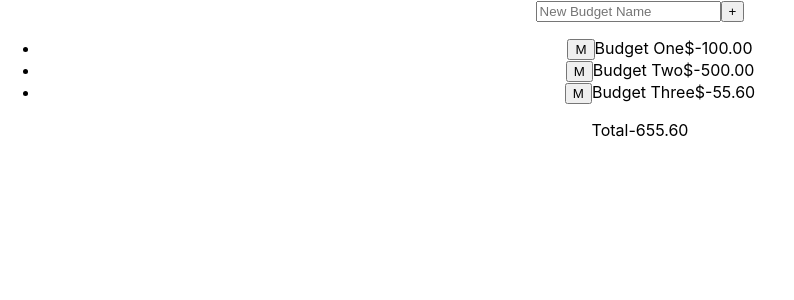
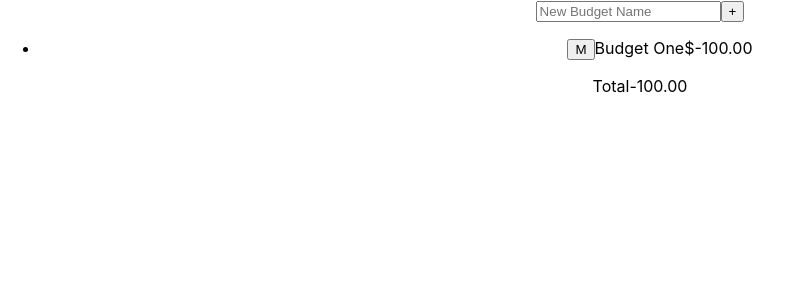
Before and after one commit to helloRupa/simply-budget, a React (Create React App) app: page / in a window 1280 px wide. Shown: the top 300 px of the page, without its empty margins (0-794 px from the left). Built offline with nearby package versions, Linux system fonts and the light colour scheme; the HTML template or start-up script is replaced by a standard one.

Commit message:
Delete budget from dashboard

```diff
--- a/src/components/dashboard/BudgetMenu.js
+++ b/src/components/dashboard/BudgetMenu.js
@@ -1,17 +1,20 @@
 import React, { useState } from 'react';
 import Rename from './Rename';
+import Delete from './Delete';
 
 function BudgetMenu({ budget }) {
   const [rename, setRename] = useState(false);
+  const [remove, setRemove] = useState(false);
 
   return (
     <div>
       <ul>
         <li><button onClick={() => setRename(true)}>Rename</button></li>
-        <li><button>Delete</button></li>
+        <li><button onClick={() => setRemove(true)}>Delete</button></li>
       </ul>
 
       { rename ? <Rename budget={budget} setRename={setRename} /> : ''}
+      { remove ? <Delete budget={budget} setRemove={setRemove} /> : '' }
     </div>
   )
 }
--- /dev/null
+++ b/src/components/dashboard/Delete.js
@@ -0,0 +1,24 @@
+import React from 'react';
+import { deleteBudget } from '../../shared/fileUtils';
+
+function Delete({ budget, setRemove }) {
+  const close = () => {
+    setRemove(false);
+  };
+
+  const removeBudget = e => {
+    e.preventDefault();
+    deleteBudget(budget.id);
+    close();
+  };
+
+  return (
+    <form>
+      <h2>Delete {budget.name}?</h2>
+      <button onClick={removeBudget}>Yes</button>
+      <button onClick={close}>No</button>
+    </form>
+  )
+}
+
+export default Delete;
--- a/src/db.json
+++ b/src/db.json
@@ -10,28 +10,6 @@
       "currentPeriod": 1,
       "expenditures": [],
       "id": 1
-    },
-    {
-      "name": "Budget Two",
-      "currency": "$",
-      "frequency": "month",
-      "limit": "500.00",
-      "startDate": "2020/3/18",
-      "tracking": "-500.00",
-      "currentPeriod": 1,
-      "expenditures": [],
-      "id": 2
-    },
-    {
-      "name": "Budget Three",
-      "currency": "$",
-      "frequency": "week",
-      "limit": "55.60",
-      "startDate": "2020/3/18",
-      "tracking": "-55.60",
-      "currentPeriod": 1,
-      "expenditures": [],
-      "id": 3
     }
   ]
 }
--- a/src/shared/fileUtils.js
+++ b/src/shared/fileUtils.js
@@ -44,7 +44,19 @@ export function updateBudget(id, budget) {
       'Content-Type': 'application/json'
     },
     body: JSON.stringify(budget)
-  }
+  };
 
   return generalFetch(patchUrl, options);
 }
+
+export function deleteBudget(id) {
+  const deleteUrl = `${url}/${id}`;
+  const options = {
+    method: 'DELETE',
+    headers: {
+      'Content-Type': 'application/json'
+    }
+  };
+
+  return generalFetch(deleteUrl, options);
+}
```
